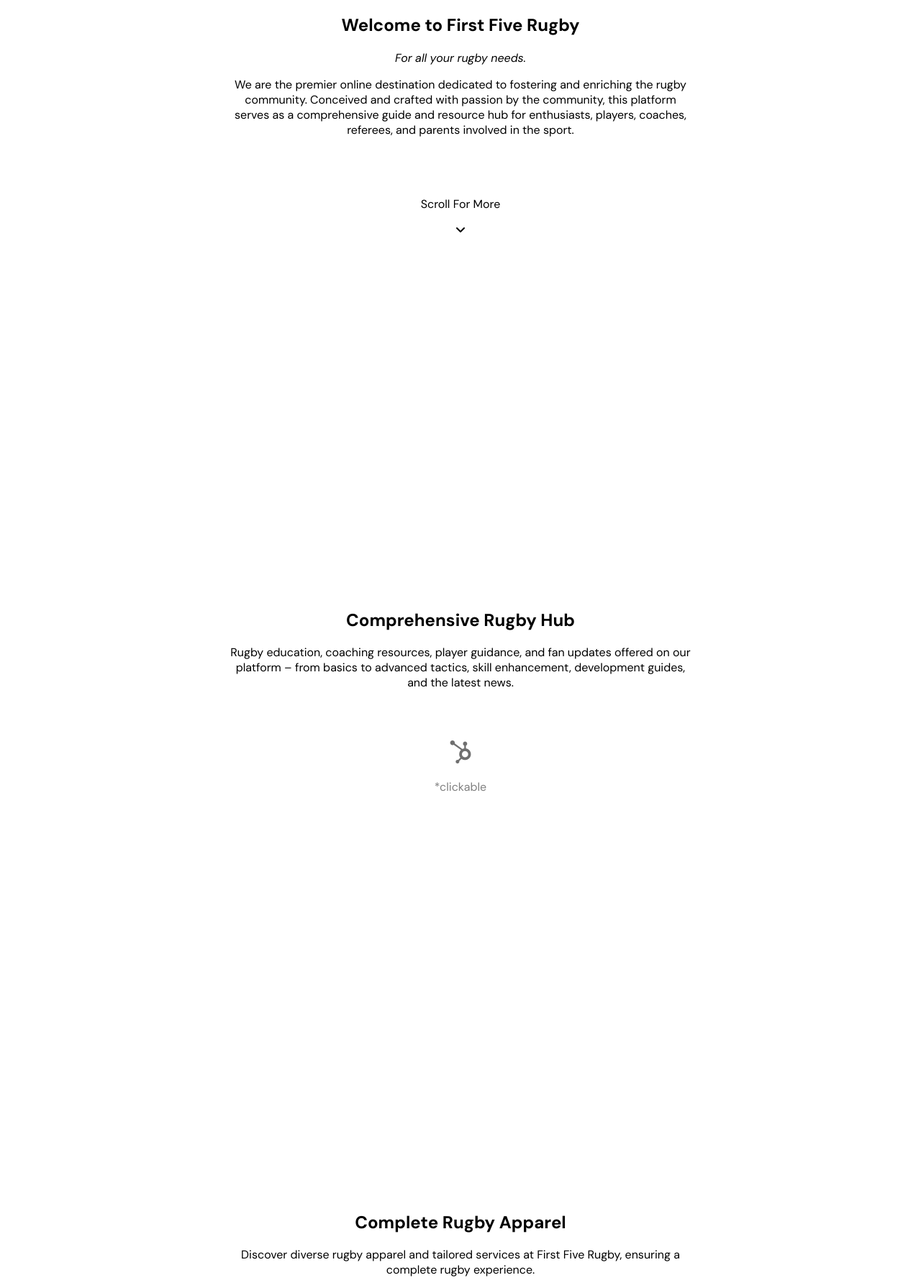
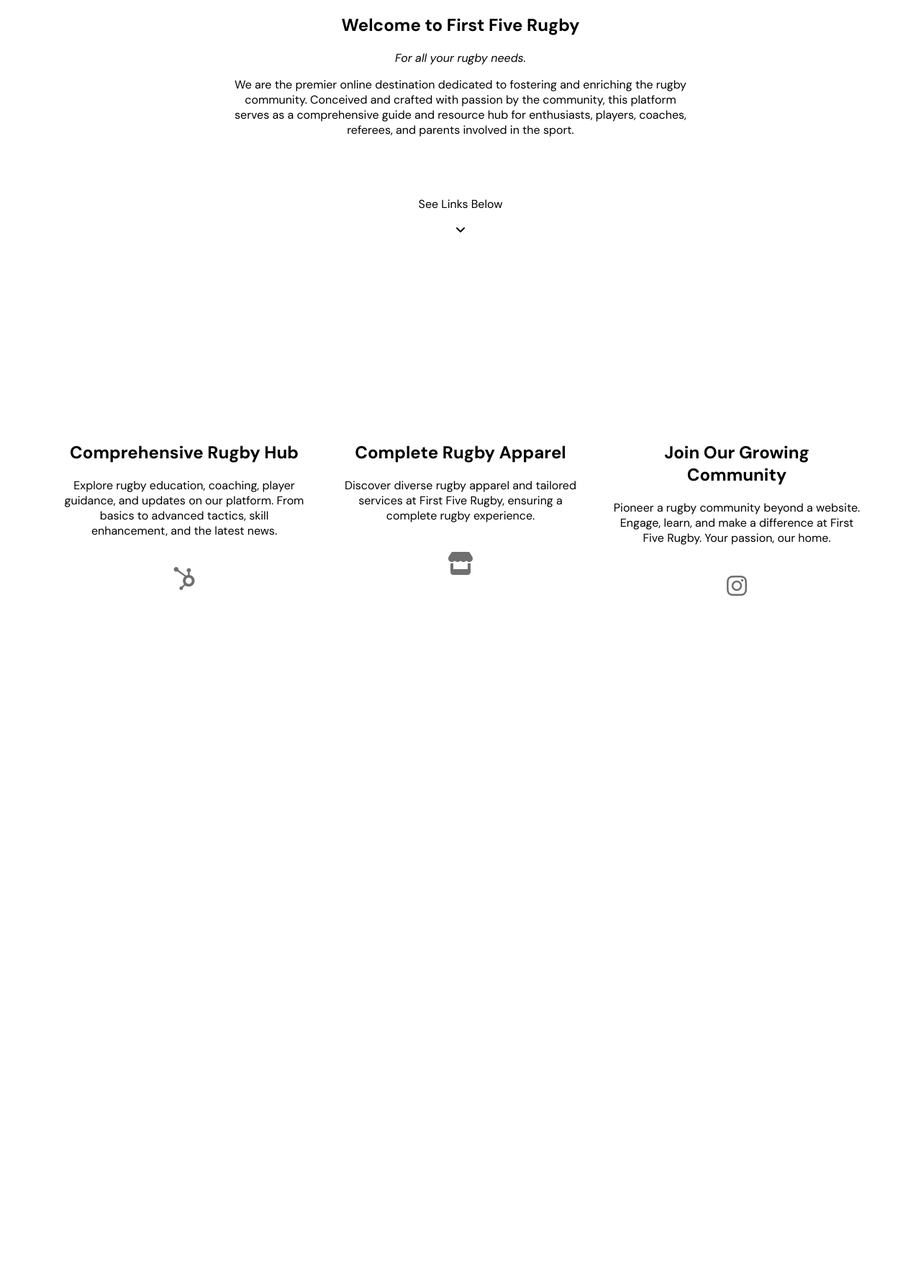
Before and after one commit to reyesjl/fwa, a Django app: page /about/ in a window 1280 px wide. Shown: the part 227-2017 px from the top of the page at 72% size. After the commit the page ends 1055 px from the top, so only its background shows below. Run offline with Django 5.2, Linux system fonts and the light colour scheme.

Commit message:
update about page;

```diff
--- a/firstfive/static/css/about.css
+++ b/firstfive/static/css/about.css
@@ -1,19 +1,10 @@
-section {
+.welcome-section {
     height: 100vh;
     display: flex;
     flex-direction: column;
     justify-content: center;
     align-items: center;
     text-align: center;
-}
-
-.diverse-list {
-    padding: 0;
-    list-style-type: none;
-    display: flex;
-    flex-direction: column;
-    align-items: center;
-    gap: 1rem;
 }
 
 .container {
@@ -26,8 +17,27 @@ section {
     color: black;
 }
 
+.row-wrapper {
+    display: flex;
+    justify-content: center;
+    padding-bottom: 40vh;
+}
+
+.diverse-section, .store-section, .community-section {
+    display: flex;
+    flex-direction: column;
+    align-items: center;
+    width: 30%;
+    text-align: center;
+}
+
+.content {
+    padding: 20px;
+}
+
+
 .action-link-wrapper {
-    padding-top: 50px;
+
 }
 
 .action-link {
@@ -50,4 +60,12 @@ section {
     .container {
         width: 90%;
     }
+
+    .row-wrapper {
+        flex-direction: column;
+    }
+
+    .diverse-section, .store-section, .community-section {
+        width: 100%;
+    }
 }
--- a/firstfive/static/css/store.css
+++ b/firstfive/static/css/store.css
@@ -58,7 +58,6 @@
 }
 
 @media only screen and (max-width: 768px) {
-
     .product-list-wrapper {
         align-items: center;
         justify-content: space-between;
--- a/firstfive/templates/f5index/about.html
+++ b/firstfive/templates/f5index/about.html
@@ -18,27 +18,29 @@
         <p>We are the premier online destination dedicated to fostering and enriching the rugby community. Conceived and crafted with passion by the community, this platform serves as a comprehensive guide and resource hub for enthusiasts, players, coaches, referees, and parents involved in the sport.</p>
 
         <div class="scroll-action">
-            <p>Scroll For More</p>
+            <p>See Links Below</p>
             <p><i class="fa-solid fa-angle-down"></i></p>
         </div>
     </div>
 </section>
 
+<div class="row-wrapper">
+    <!-- First Section: Comprehensive Rugby Hub -->
     <section class="diverse-section">
-    <div class="container">
+        <div class="content">
             <h2>Comprehensive Rugby Hub</h2>
-        <p>Rugby education, coaching resources, player guidance, and fan updates offered on our platform – from basics to advanced tactics, skill enhancement, development guides, and the latest news.</p>
+            <p>Explore rugby education, coaching, player guidance, and updates on our platform. From basics to advanced tactics, skill enhancement, and the latest news.</p>
         </div>
         <div class="action-wrapper">
             <div class="action-link-wrapper">
                 <a class="action-link" target="_blank" href="{% url 'f5index:services' %}"><i class="fa-brands fa-hubspot"></i></a>
-            <p class="subtitle-help">*clickable</p>
             </div>
         </div>
     </section>
 
+    <!-- Second Section: Complete Rugby Apparel -->
     <section class="store-section">
-    <div class="container">
+        <div class="content">
             <h2>Complete Rugby Apparel</h2>
             <p>Discover diverse rugby apparel and tailored services at First Five Rugby, ensuring a complete rugby experience.</p>
         </div>
@@ -49,8 +51,9 @@
         </div>
     </section>
 
+    <!-- Third Section: Join Our Growing Community -->
     <section class="community-section">
-    <div class="container">
+        <div class="content">
             <h2>Join Our Growing Community</h2>
             <p>Pioneer a rugby community beyond a website. Engage, learn, and make a difference at First Five Rugby. Your passion, our home.</p>
         </div>
@@ -60,4 +63,6 @@
             </div>
         </div>
     </section>
+</div>
+
 {% endblock %}
```
Lines whose indentation alone changed are shown as unchanged.
